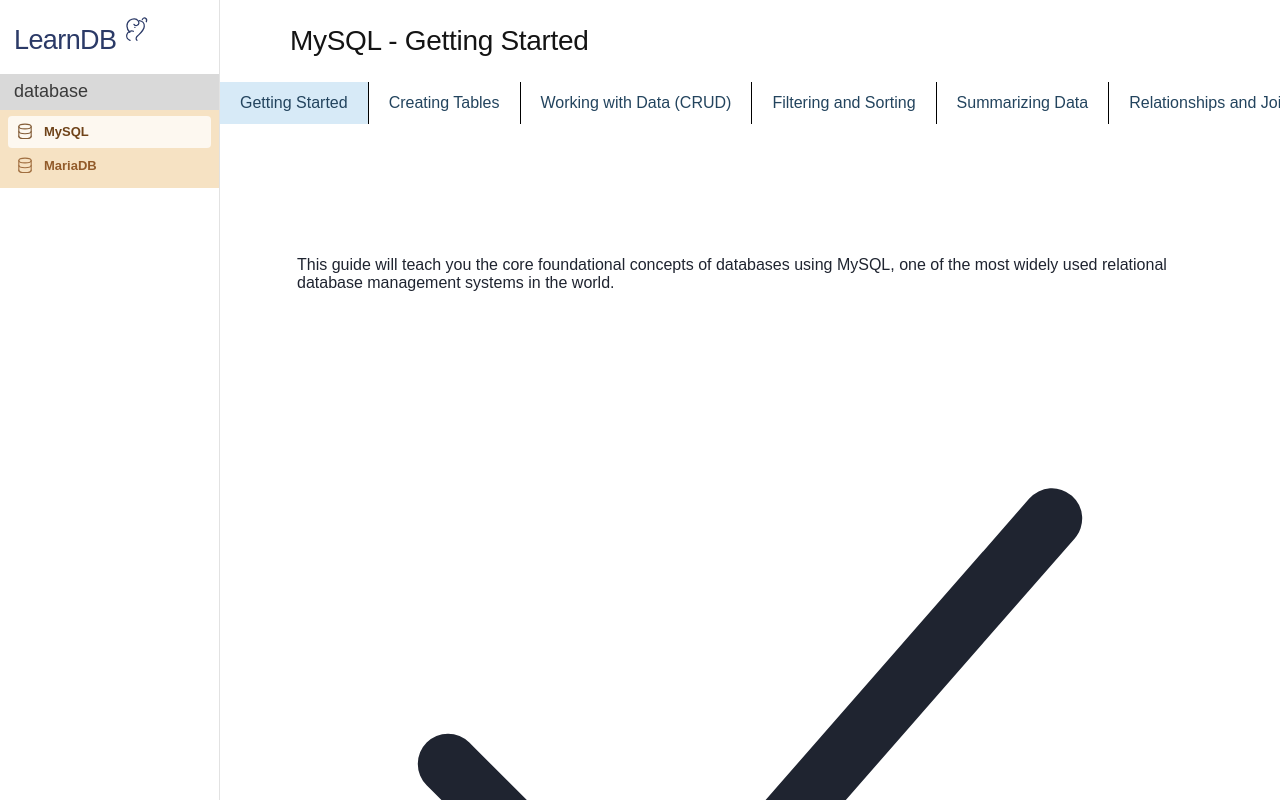
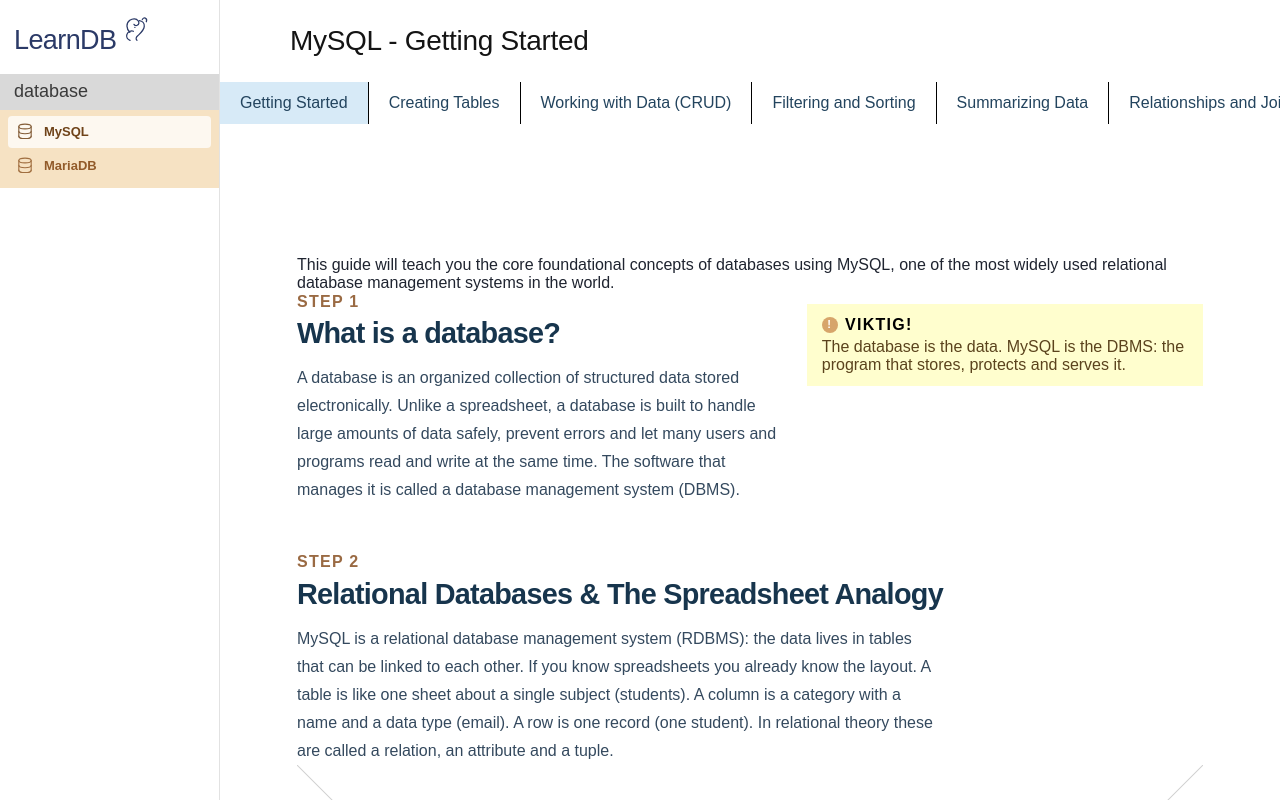
Before and after one commit to TBL007/learn-db, a Next.js app: page /db-1/db-1-cat-1 in a window 1280 px wide. Shown: the top 800 px of the page. Built offline with nearby package versions, Linux system fonts and the light colour scheme.

Commit message:
css styling

```diff
--- a/app/components/Step.tsx
+++ b/app/components/Step.tsx
@@ -41,10 +41,6 @@ export default function Step({ categoryId, dbId }: StepProps) {
     <div className="steps-container">
       {steps.map((step, index) => (
         <section key={step.id} className="step" aria-labelledby={step.id}>
-          <span className="step-check">
-            <CheckIcon />
-          </span>
-
           <div className="step-body">
             <p className="step-eyebrow">Step {index + 1}</p>
             <h3 id={step.id} className="step-title">
--- a/app/components/component.css
+++ b/app/components/component.css
@@ -313,18 +313,108 @@
 
 /*STEPS-------------------------------------------------------------------------------------*/
 
+.steps-container {
+  display: flex;
+  flex-direction: column;
+  gap: 3rem;
+}
+
+.step {
+  display: flex;
+  gap: 1.5rem;
+  align-items: flex-start;
+}
+
+.step-body {
+  flex: 1 1 auto;
+}
 
 .step-text {
-  font-size: 20px;
-  color:#202020;
+  max-width: 72ch;
+  color: #34495e;
+  font-size: 1rem;
+  line-height: 1.75;
+}
+
+.step-important {
+  width: min(100%, 32rem);
+  margin: 0.75rem auto 0;
+  padding: 0.75rem 0.9rem;
+  background: #fffece;
+  color: #5b431d;
+}
+
+.step-important h4 {
+  display: flex;
+  align-items: center;
+  gap: 0.45rem;
+  margin-bottom: 0.25rem;
+  color: #000000;
+  font-size: 1rem;
+  font-weight: 700;
+  letter-spacing: 0.08em;
+  text-transform: uppercase;
+}
+
+.step-important h4::before {
+  content: "!";
+  display: inline-grid;
+  place-items: center;
+  width: 1rem;
+  height: 1rem;
+  border-radius: 50%;
+  background: #d7a56a;
+  color: #fff;
+  font-size: 0.7rem;
+  line-height: 1;
+}
+
+.step-code {
+  margin-top: 0.75rem;
+  padding: 0.8rem 0.9rem;
+  overflow-x: auto;
+  background: #f7f9fc;
+  border-left: 3px solid #6a97ba;
+}
+
+.step-code .code {
+  display: block;
+  color: #17354d;
+  font-size: 0.9rem;
+  line-height: 1.7;
+  white-space: pre-wrap;
+  word-break: break-word;
+  font-family: "SFMono-Regular", Consolas, "Liberation Mono", Menlo, monospace;
+}
+
+.step-text a {
+  color: #1769aa;
+  font-weight: 600;
+  text-decoration: underline;
+  text-decoration-thickness: 0.08em;
+  text-underline-offset: 0.15em;
+}
+
+.step-text a:hover,
+.step-text a:focus-visible {
+  color: #0e4d80;
 }
 
 .step-eyebrow {
-  color:#c19169;
-  font-size: 30px;
+  margin-bottom: 0.35rem;
+  color: #9a6a43;
+  font-size: 1rem;
+  font-weight: 700;
+  letter-spacing: 0.08em;
+  line-height: 1.2;
+  text-transform: uppercase;
 }
 
 .step-title {
-  font-size: xx-large;
-
+  margin-bottom: 0.75rem;
+  color: #17354d;
+  font-size: clamp(1.35rem, 2.5vw, 1.8rem);
+  font-weight: 700;
+  letter-spacing: -0.025em;
+  line-height: 1.25;
 }
--- a/exampleData.ts
+++ b/exampleData.ts
@@ -41,7 +41,7 @@ const dataBases: Array<LearnDB.DataBase> = [
           {
             id: "db-1-cat-1-step-5",
             title: "Downloading MySQL",
-            text: "Head over to the <a href='https://dev.mysql.com/downloads/mysql/' target='_blank' rel='noreferrer'>MySQL Community Server downloads page</a> and pick the latest LTS (long-term support) release for your operating system. Optionally, also get <a href='https://dev.mysql.com/downloads/workbench/' target='_blank' rel='noreferrer'>MySQL Workbench</a>, a graphical client.",
+            text: "Head over to the <a href='https://dev.mysql.com/downloads/mysql/' target='_blank' rel='noreferrer'>MySQL Community Server downloads page</a> and pick the latest LTS (long-term support) release for your operating system, also get <a href='https://dev.mysql.com/downloads/workbench/' target='_blank' rel='noreferrer'>MySQL Workbench</a>, a graphical client.",
           },
           {
             id: "db-1-cat-1-step-6",
```
